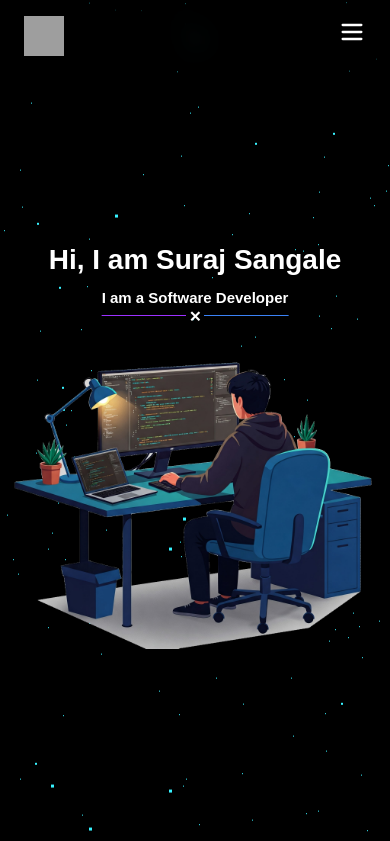
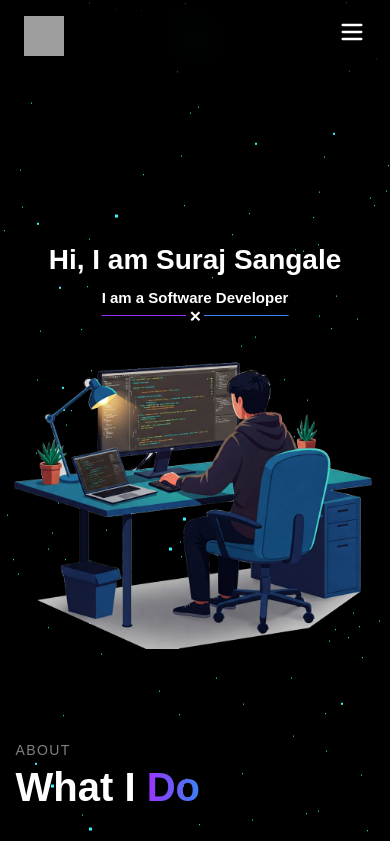
Before and after one commit to Suraj-Sangale/portfolio, a React (Create React App) app: page / in a window 390 px wide. Shown: the top 841 px of the page. Built offline with nearby package versions, Linux system fonts and the light colour scheme; grey boxes are pictures that could not be loaded.

Commit message:
adjust .home min-height for better mobile responsiveness

```diff
--- a/src/styles/Home.css
+++ b/src/styles/Home.css
@@ -6,6 +6,12 @@
   /* align-items: center; */
   /*justify-content: center; */
 
+}
+
+@media screen and (max-width: 760px) {
+  .home {
+    min-height: 80vh;
+  }
 }
 
 .intro {
```
